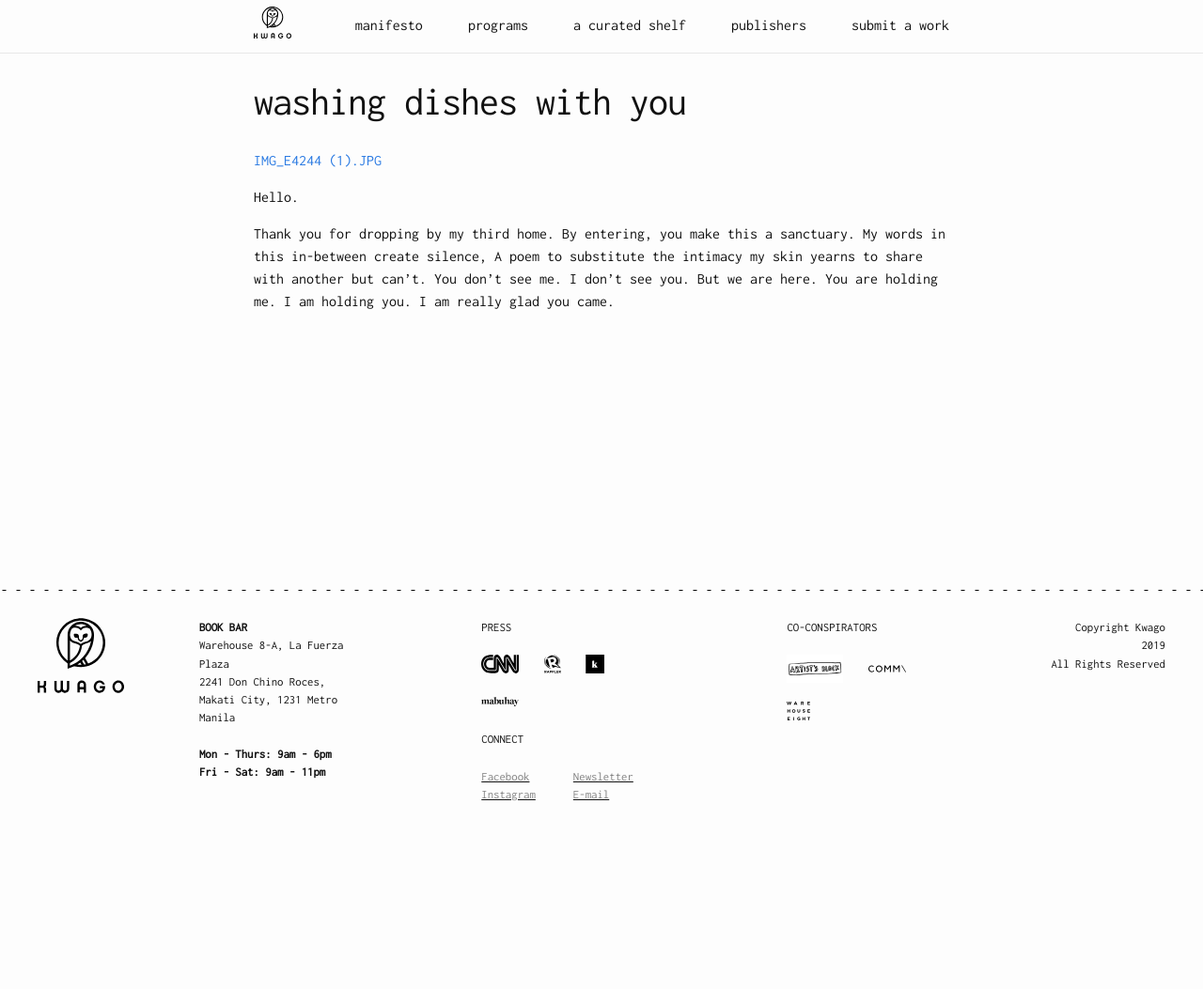
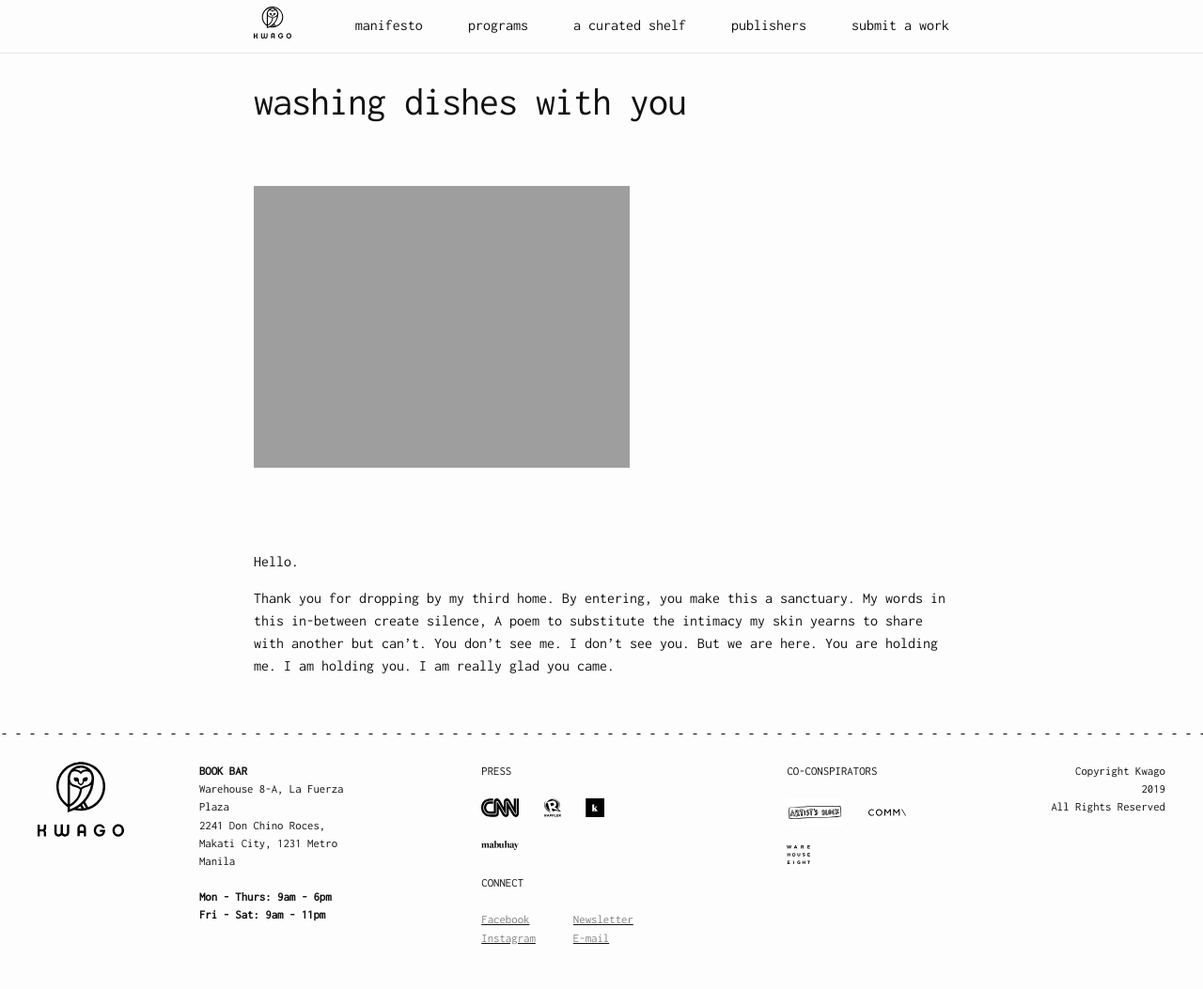
Before and after one commit to patsylala/kwago-siteleaf, a Jekyll site: the page built from thirdspace/washingdisheswithyou.markdown, in a window 1280 px wide. Shown: the whole page at 94% size. Built offline with Jekyll 4.4.1, drawn with Linux system fonts in a browser that asks for light colours; our own code applies the rules of GitHub Pages for plain Markdown files; before the commit the page ends 900 px from its top, so only the background shows below that.

Commit message:
Updated Washingdisheswithyou

```diff
--- a/thirdspace/washingdisheswithyou.markdown
+++ b/thirdspace/washingdisheswithyou.markdown
@@ -3,7 +3,11 @@ title: washing dishes with you
 date: 2020-05-12 14:03:00 Z
 ---
 
-[IMG_E4244 (1).JPG](/uploads/IMG_E4244%20(1).JPG)
+<br />
+
+<img src="../uploads/IMG_E4244%20(1).JPG" />
+
+<br /><br />
 
 Hello.
 
```
